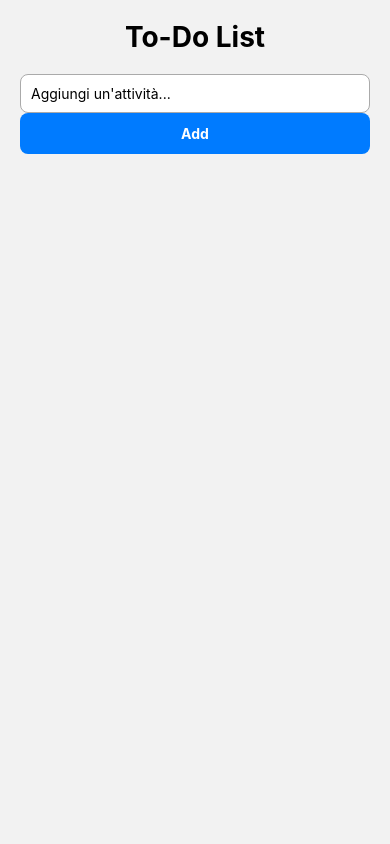
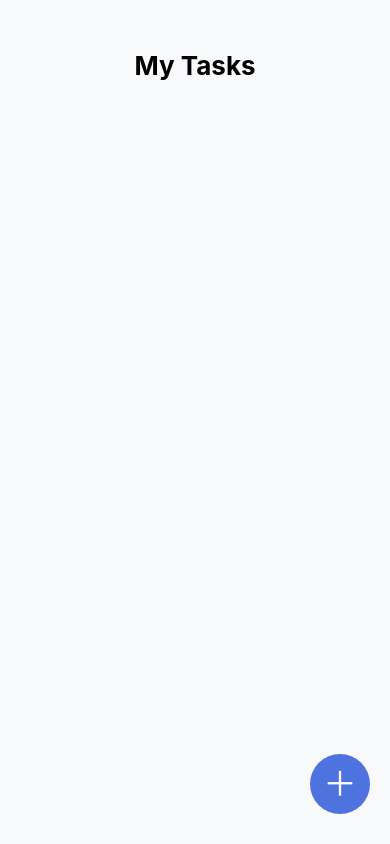
Before and after one commit to thehacker603/todo-app, a React Native app: screen / in a window 390 px wide. Built offline with nearby package versions, Linux system fonts and the light colour scheme.

Commit message:
versione 0.2

```diff
--- a/App.js
+++ b/App.js
@@ -1,144 +1,206 @@
 import React, { useState, useEffect } from "react";
-import { View, Text, TextInput, TouchableOpacity, FlatList, StyleSheet } from "react-native";
+import { View, Text, TextInput, TouchableOpacity, FlatList, StyleSheet, Modal } from "react-native";
 import AsyncStorage from "@react-native-async-storage/async-storage";
 
 export default function App() {
   const [task, setTask] = useState("");
   const [tasks, setTasks] = useState([]);
-  const [menuIndex, setMenuIndex] = useState(null); // task aperta per cambiare priorità
+  const [menuIndex, setMenuIndex] = useState(null);
+  const [modalVisible, setModalVisible] = useState(false);
 
   useEffect(() => { loadTasks(); }, []);
   useEffect(() => { saveTasks(); }, [tasks]);
 
   const saveTasks = async () => {
     try { await AsyncStorage.setItem("tasks", JSON.stringify(tasks)); }
-    catch (error) { console.log("Errore salvataggio:", error); }
+    catch {}
   };
 
   const loadTasks = async () => {
     try {
       const storedTasks = await AsyncStorage.getItem("tasks");
       if (storedTasks) setTasks(JSON.parse(storedTasks));
-    } catch (error) {
-      console.log("Errore caricamento:", error);
-    }
+    } catch {}
   };
 
   const addTask = () => {
     if (task.trim() === "") return;
     setTasks([...tasks, { text: task, done: false, priority: "low" }]);
     setTask("");
+    setModalVisible(false); // chiude popup
   };
 
-  const toggleTask = (index) => {
-    const newTasks = [...tasks];
-    newTasks[index].done = !newTasks[index].done;
-    setTasks(newTasks);
+  const toggleTask = (i) => {
+    const t = [...tasks];
+    t[i].done = !t[i].done;
+    setTasks(t);
   };
 
-  const deleteTask = (index) => {
-    const newTasks = tasks.filter((_, i) => i !== index);
-    setTasks(newTasks);
+  const deleteTask = (i) => {
+    setTasks(tasks.filter((_, x) => x !== i));
   };
 
-  const setPriority = (index, priority) => {
-    const newTasks = [...tasks];
-    newTasks[index].priority = priority;
-    setTasks(newTasks);
-    setMenuIndex(null); // chiudi menu
+  const setPriority = (i, p) => {
+    const t = [...tasks];
+    t[i].priority = p;
+    setTasks(t);
+    setMenuIndex(null);
   };
 
-  const getPriorityStyle = (priority) => {
-    switch (priority) {
-      case "high": return styles.high;
-      case "medium": return styles.medium;
-      default: return styles.low;
-    }
+  const priorityColor = {
+    low: "#78e08f",
+    medium: "#f6b93b",
+    high: "#e55039"
   };
 
   return (
     <View style={styles.container}>
-      <Text style={styles.title}>To-Do List</Text>
-
-      <TextInput
-        style={styles.input}
-        placeholder="Aggiungi un'attività..."
-        value={task}
-        onChangeText={setTask}
-      />
-
-      <TouchableOpacity style={styles.addButton} onPress={addTask}>
-        <Text style={styles.addButtonText}>Add</Text>
-      </TouchableOpacity>
+      <Text style={styles.title}>My Tasks</Text>
 
       <FlatList
         data={tasks}
         renderItem={({ item, index }) => (
-          <View>
-            <View style={styles.taskRow}>
-              <TouchableOpacity
-                onPress={() => toggleTask(index)}
-                style={[styles.task, getPriorityStyle(item.priority), item.done && styles.done]}
-              >
-                <Text>{item.text}</Text>
+          <View style={styles.cardWrapper}>
+            <TouchableOpacity
+              onPress={() => toggleTask(index)}
+              style={[
+                styles.card,
+                { borderLeftColor: priorityColor[item.priority] },
+                item.done && styles.doneCard
+              ]}
+            >
+              <View style={{ flexDirection: "row", justifyContent: "space-between" }}>
+                <Text style={[styles.cardText, item.done && styles.doneText]}>{item.text}</Text>
+                <Text style={[styles.badge, { backgroundColor: priorityColor[item.priority] }]}>
+                  {item.priority.toUpperCase()}
+                </Text>
+              </View>
+            </TouchableOpacity>
+
+            <View style={styles.actionRow}>
+              <TouchableOpacity onPress={() => setMenuIndex(menuIndex === index ? null : index)}>
+                <Text style={styles.menuDots}>⋮</Text>
               </TouchableOpacity>
 
-              <TouchableOpacity
-                style={styles.menuButton}
-                onPress={() => setMenuIndex(menuIndex === index ? null : index)}
-              >
-                <Text style={{ fontSize: 18 }}>⋮</Text>
-              </TouchableOpacity>
-
-              <TouchableOpacity onPress={() => deleteTask(index)} style={styles.deleteButton}>
-                <Text style={styles.deleteText}>X</Text>
+              <TouchableOpacity onPress={() => deleteTask(index)}>
+                <Text style={styles.deleteButton}>🗑️</Text>
               </TouchableOpacity>
             </View>
 
             {menuIndex === index && (
-              <View style={styles.priorityMenu}>
-                <TouchableOpacity onPress={() => setPriority(index, "low")}><Text>Bassa</Text></TouchableOpacity>
-                <TouchableOpacity onPress={() => setPriority(index, "medium")}><Text>Media</Text></TouchableOpacity>
-                <TouchableOpacity onPress={() => setPriority(index, "high")}><Text>Alta</Text></TouchableOpacity>
+              <View style={styles.menuBox}>
+                <TouchableOpacity onPress={() => setPriority(index, "low")}><Text style={styles.menuItem}>⬇️ Bassa</Text></TouchableOpacity>
+                <TouchableOpacity onPress={() => setPriority(index, "medium")}><Text style={styles.menuItem}>〰️ Media</Text></TouchableOpacity>
+                <TouchableOpacity onPress={() => setPriority(index, "high")}><Text style={styles.menuItem}>⬆️ Alta</Text></TouchableOpacity>
               </View>
             )}
           </View>
         )}
         keyExtractor={(item, index) => index.toString()}
       />
+
+      {/* ✅ MODAL PER AGGIUNGERE TASK */}
+      <Modal visible={modalVisible} transparent animationType="fade">
+        <View style={styles.modalOverlay}>
+          <View style={styles.modalBox}>
+            <Text style={styles.modalTitle}>Nuova attività</Text>
+
+            <TextInput
+              style={styles.modalInput}
+              placeholder="Scrivi la tua task..."
+              value={task}
+              onChangeText={setTask}
+              placeholderTextColor="#aaa"
+            />
+
+            <View style={styles.modalButtons}>
+              <TouchableOpacity style={styles.cancelBtn} onPress={() => setModalVisible(false)}>
+                <Text style={styles.cancelText}>Annulla</Text>
+              </TouchableOpacity>
+
+              <TouchableOpacity style={styles.saveBtn} onPress={addTask}>
+                <Text style={styles.saveText}>Aggiungi</Text>
+              </TouchableOpacity>
+            </View>
+          </View>
+        </View>
+      </Modal>
+
+      {/* ✅ FLOATING BUTTON */}
+      <TouchableOpacity style={styles.fab} onPress={() => setModalVisible(true)}>
+        <Text style={styles.fabText}>＋</Text>
+      </TouchableOpacity>
     </View>
   );
 }
 
 const styles = StyleSheet.create({
-  container: { flex: 1, padding: 20, backgroundColor: "#f2f2f2" },
-  title: { fontSize: 28, fontWeight: "bold", textAlign: "center", marginBottom: 20 },
-  input: { borderWidth: 1, borderColor: "#aaa", padding: 10, borderRadius: 8, backgroundColor: "#fff" },
-  addButton: { backgroundColor: "#007bff", padding: 12, borderRadius: 8, marginBottom: 15 },
-  addButtonText: { color: "#fff", textAlign: "center", fontWeight: "bold" },
+  container: { flex: 1, paddingTop: 50, backgroundColor: "#f8f9fa" },
+  title: { fontSize: 26, fontWeight: "700", textAlign: "center", marginBottom: 10 },
 
-  taskRow: { flexDirection: "row", alignItems: "center", marginBottom: 5 },
-  task: { flex: 1, padding: 10, borderRadius: 8, borderWidth: 1, borderColor: "#ccc" },
-  done: { textDecorationLine: "line-through", opacity: 0.6 },
+  // CARD TASK
+  cardWrapper: { marginHorizontal: 16, marginBottom: 12 },
+  card: {
+    backgroundColor: "#fff",
+    padding: 14,
+    borderRadius: 12,
+    borderLeftWidth: 6,
+    shadowColor: "#000",
+    shadowOpacity: 0.08,
+    shadowRadius: 6,
+    elevation: 3,
+  },
+  cardText: { fontSize: 16, fontWeight: "500" },
+  doneCard: { opacity: 0.5 },
+  doneText: { textDecorationLine: "line-through" },
+  badge: { paddingHorizontal: 10, paddingVertical: 2, color: "#fff", fontWeight: "700", borderRadius: 20, fontSize: 11 },
+  actionRow: { flexDirection: "row", justifyContent: "flex-end", marginTop: 6 },
+  menuDots: { fontSize: 18, marginRight: 10 },
+  deleteButton: { fontSize: 18 },
+  menuBox: { backgroundColor: "#fff", padding: 10, borderRadius: 10, borderWidth: 1, borderColor: "#ccc", marginTop: 5 },
+  menuItem: { paddingVertical: 6, fontSize: 14 },
 
-  menuButton: { marginLeft: 8, padding: 8 },
-  deleteButton: { marginLeft: 6, backgroundColor: "#ff4d4d", padding: 8, borderRadius: 6 },
-  deleteText: { color: "#fff", fontWeight: "bold" },
+  // FLOATING BUTTON
+  fab: {
+    position: "absolute",
+    right: 20,
+    bottom: 30,
+    backgroundColor: "#4e73df",
+    width: 60,
+    height: 60,
+    borderRadius: 30,
+    justifyContent: "center",
+    alignItems: "center",
+    elevation: 5
+  },
+  fabText: { fontSize: 34, color: "#fff", lineHeight: 34 },
 
-  /** SFONDI PRIORITÀ */
-  low: { backgroundColor: "#b7f8a1" },      // verde chiaro
-  medium: { backgroundColor: "#ffe9a3" },   // giallo chiaro
-  high: { backgroundColor: "#ffb3b3" },     // rosso chiaro
-
-  /** MENU PRIORITÀ */
-  priorityMenu: {
+  // MODAL
+  modalOverlay: {
+    flex: 1,
+    backgroundColor: "rgba(0,0,0,0.4)",
+    justifyContent: "center",
+    alignItems: "center"
+  },
+  modalBox: {
+    width: "80%",
     backgroundColor: "#fff",
-    padding: 8,
-    borderRadius: 8,
+    padding: 20,
+    borderRadius: 15,
+    elevation: 5
+  },
+  modalTitle: { fontSize: 20, fontWeight: "bold", marginBottom: 10, textAlign: "center" },
+  modalInput: {
     borderWidth: 1,
     borderColor: "#ccc",
-    marginBottom: 8,
-    marginLeft: 5,
-    width: 150
+    borderRadius: 10,
+    padding: 12,
+    fontSize: 16,
+    marginBottom: 15
   },
+  modalButtons: { flexDirection: "row", justifyContent: "space-between" },
+  cancelBtn: { padding: 10 },
+  cancelText: { color: "#555", fontSize: 16 },
+  saveBtn: { backgroundColor: "#4e73df", padding: 10, borderRadius: 10 },
+  saveText: { color: "#fff", fontSize: 16, fontWeight: "600" }
 });
```
Also changed, not shown: 1 other file (tests, documents, lock files or other folders).
